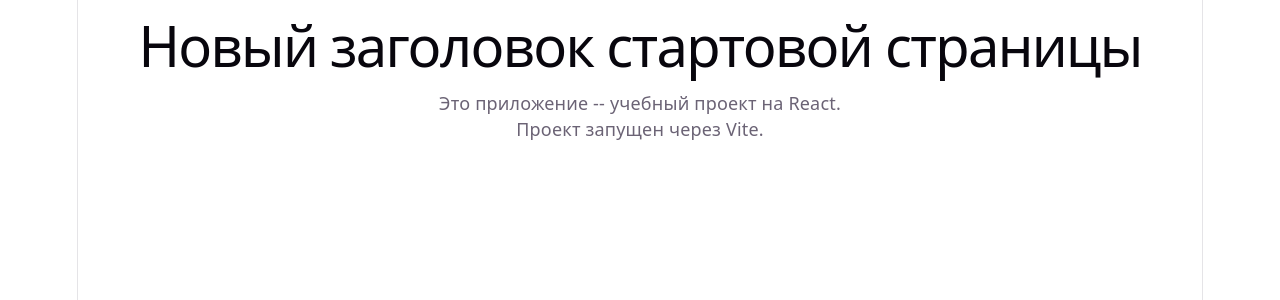
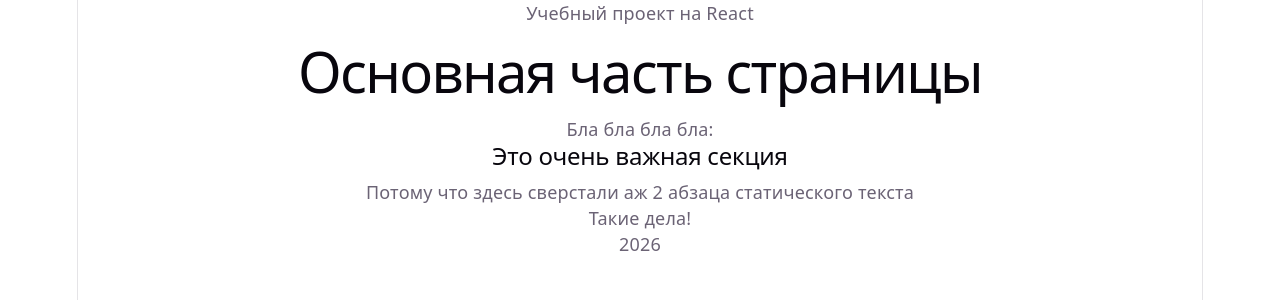
Before and after one commit to alina-balysh-new/react-homeworks, a React (Vite) app: page / in a window 1280 px wide. Shown: the top 300 px of the page. Built offline with nearby package versions, Linux system fonts and the light colour scheme.

Commit message:
feat: add new Components

```diff
--- a/src/App.jsx
+++ b/src/App.jsx
@@ -1,19 +1,43 @@
-import { useState } from 'react'
-import heroImg from './assets/hero.png'
-import reactLogo from './assets/react.svg'
-import viteLogo from './assets/vite.svg'
 import './App.css'
 
-function App() {
-  const [count, setCount] = useState(0)
+const Header = () => {
+  return <header>Учебный проект на React</header>
+}
 
+const MainContent = () => {
   return (
     <main>
-      <h1>Новый заголовок стартовой страницы</h1>
-      <p>Это приложение -- учебный проект на React.</p>
-      <p>Проект запущен через Vite.</p>
+      <h1>Основная часть страницы</h1>
+      <div>Бла бла бла бла:</div>
+      <Section></Section>
     </main>
   )
 }
 
+const Section = () => {
+  return (
+    <section>
+      <h2>Это очень важная секция</h2>
+      <p>Потому что здесь сверстали аж 2 абзаца статического текста</p>
+      <p>Такие дела!</p>
+    </section>
+  )
+}
+
+function App() {
+  return (
+    <div>
+      <Header></Header>
+      <MainContent>
+        <Section></Section>
+      </MainContent>
+      <Footer></Footer>
+    </div>
+  )
+}
+
+const Footer = () => {
+  return <footer>2026</footer>
+}
+
 export default App
```
